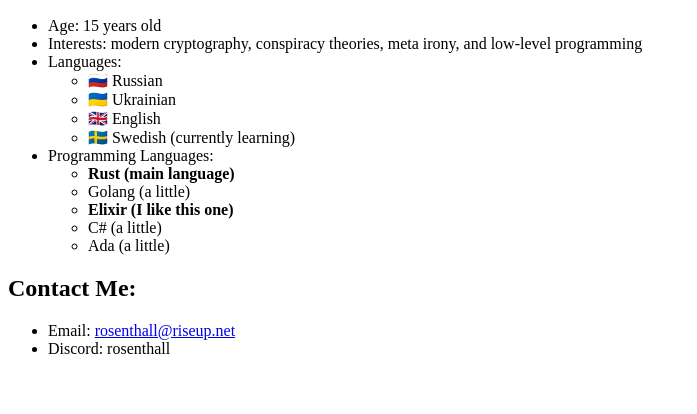
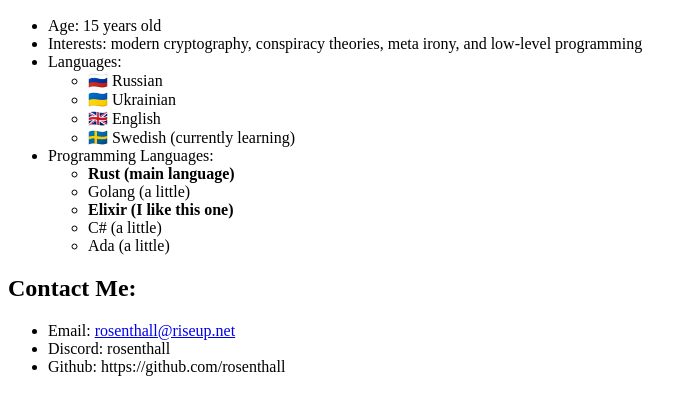
Before and after one commit to rosenthall/rosenthall.github.io, a plain HTML site: page index.html in a window 1280 px wide. Shown: the part 110-524 px from the top of the page, without its empty margins (0-697 px from the left). Drawn offline with Linux system fonts and the light colour scheme.

Commit message:
Added github in contacts

```diff
--- a/index.html
+++ b/index.html
@@ -35,6 +35,7 @@
     <ul>
         <li>Email: <a href="mailto:rosenthall@riseup.net">rosenthall@riseup.net</a></li>
         <li>Discord: rosenthall</li>
+        <li>Github: https://github.com/rosenthall</li>
     </ul>
 </body>
 
```
